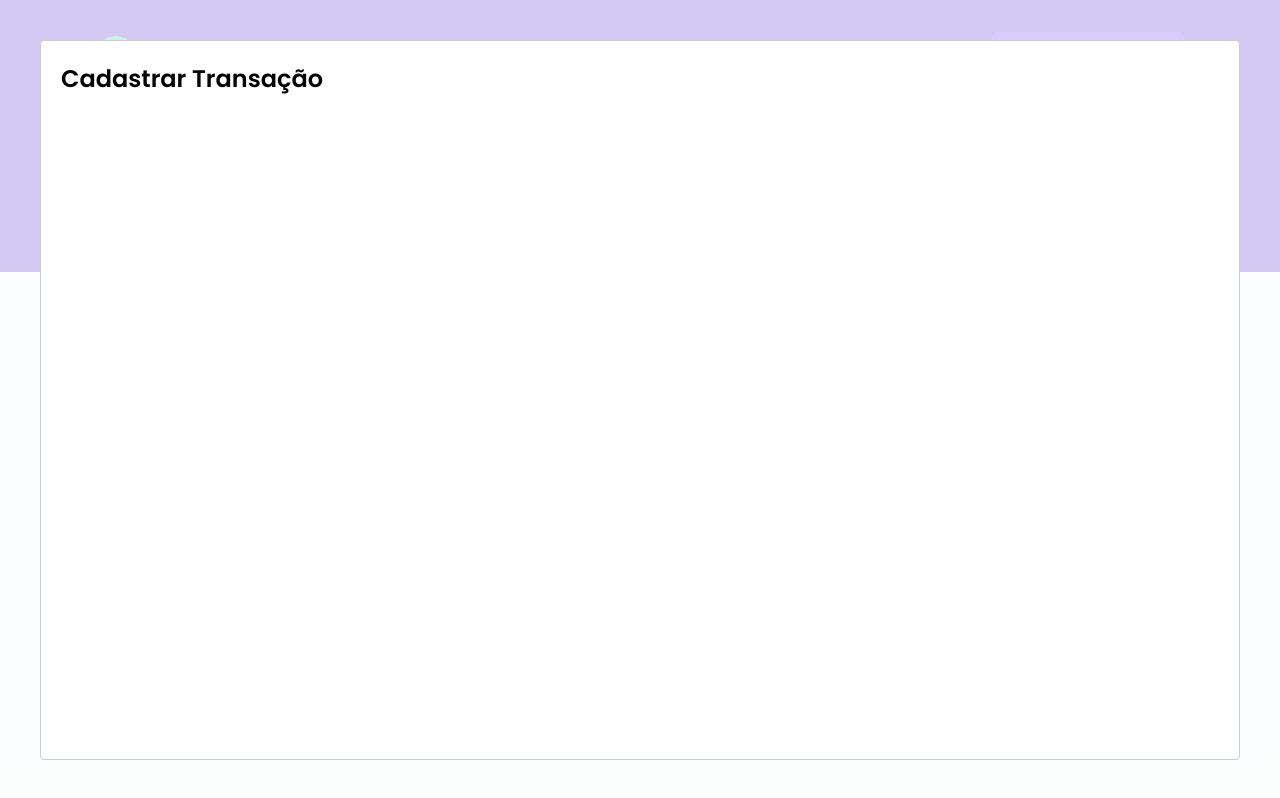
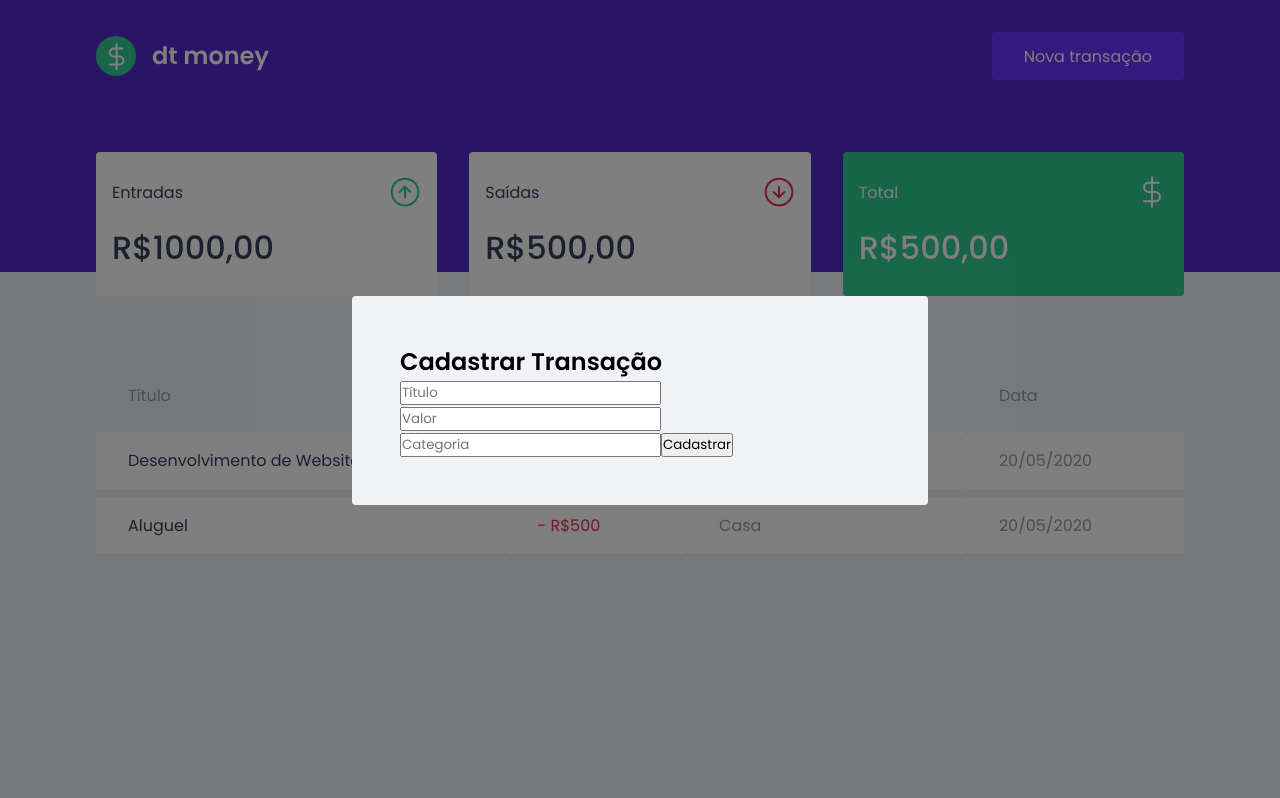
Before and after one commit to tarikwataya/dtmoney, a React (Create React App) app: page / in a window 1280 px wide. Both pictures are taken after a click on the button "Nova transação". Built offline with nearby package versions, Linux system fonts and the light colour scheme; no server answers; what miragejs would draw is missing.

Commit message:
✔ Aula 12 - Estrutura do formulário no Modal

```diff
--- a/src/components/NewTransactionModal/index.tsx
+++ b/src/components/NewTransactionModal/index.tsx
@@ -1,4 +1,6 @@
 import Modal from 'react-modal';
+
+import { Container } from './styles'
 
 interface NewTransactionModalProps {
     isOpen: boolean;
@@ -10,8 +12,21 @@
         <Modal
             isOpen={isOpen}
             onRequestClose={onRequestClose}
+            overlayClassName="react-modal-overlay"
+            className="react-modal-content"
         >
+
+        <Container>
             <h2>Cadastrar Transação</h2>
+
+            <input placeholder="Título"/>
+
+            <input type="number" placeholder="Valor"/>
+
+            <input placeholder="Categoria"/>
+
+            <button type="submit">Cadastrar</button>
+        </Container>
       </Modal>
     )
 }
--- a/src/components/NewTransactionModal/styles.ts
+++ b/src/components/NewTransactionModal/styles.ts
@@ -1,5 +1,5 @@
 import styled from 'styled-components';
 
-export const Container = styled.div`
+export const Container = styled.form`
 
 `;
--- a/src/styles/global.ts
+++ b/src/styles/global.ts
@@ -53,4 +53,27 @@
         opacity: 0.6;
         cursor: not-allowed;
     }
+
+    .react-modal-overlay {
+        background: rgba(0, 0, 0, 0.5);
+
+        position: fixed;
+        top: 0;
+        bottom: 0;
+        right: 0;
+        left: 0;
+
+        display: flex;
+        align-items: center;
+        justify-content: center;
+    }
+
+    .react-modal-content {
+        width: 100%;
+        max-width: 576px;
+        background: var(--background);
+        padding: 3rem;
+        position: relative;
+        border-radius: 0.25rem;
+    }
 `
```
